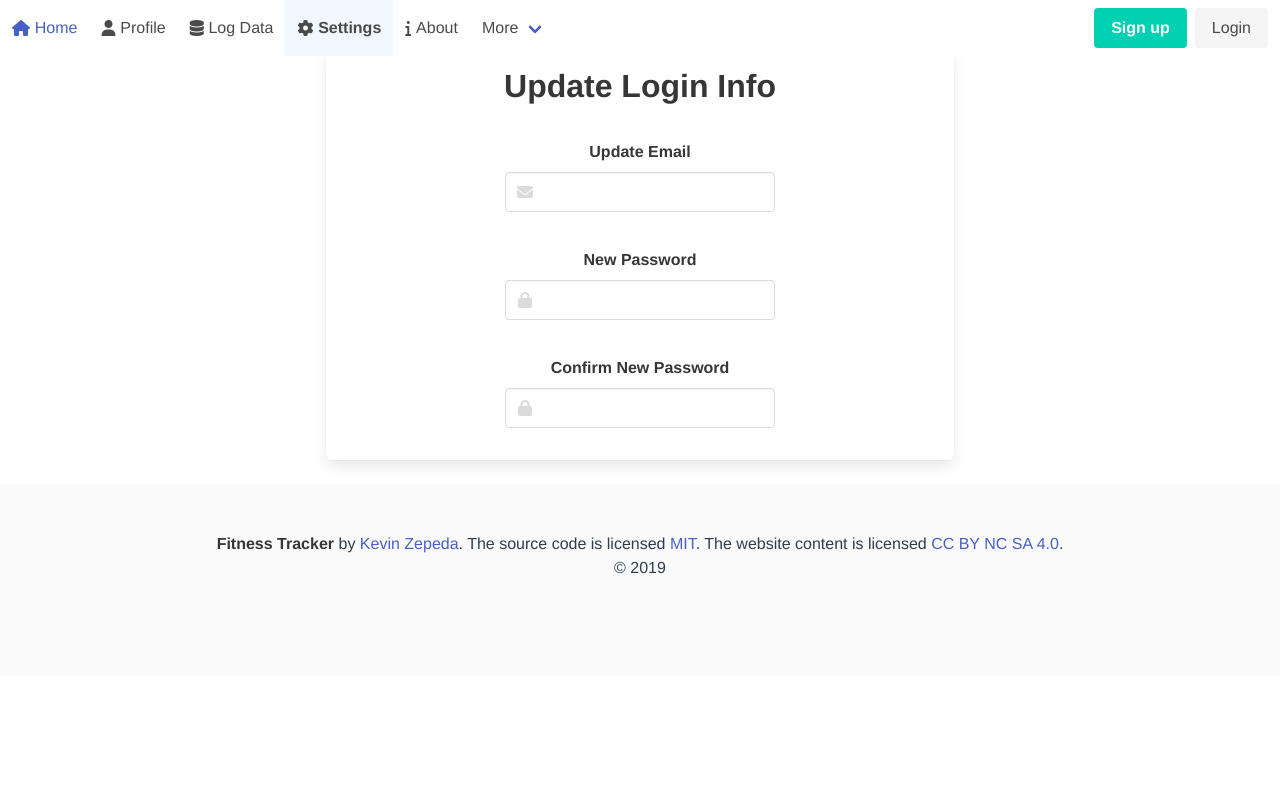
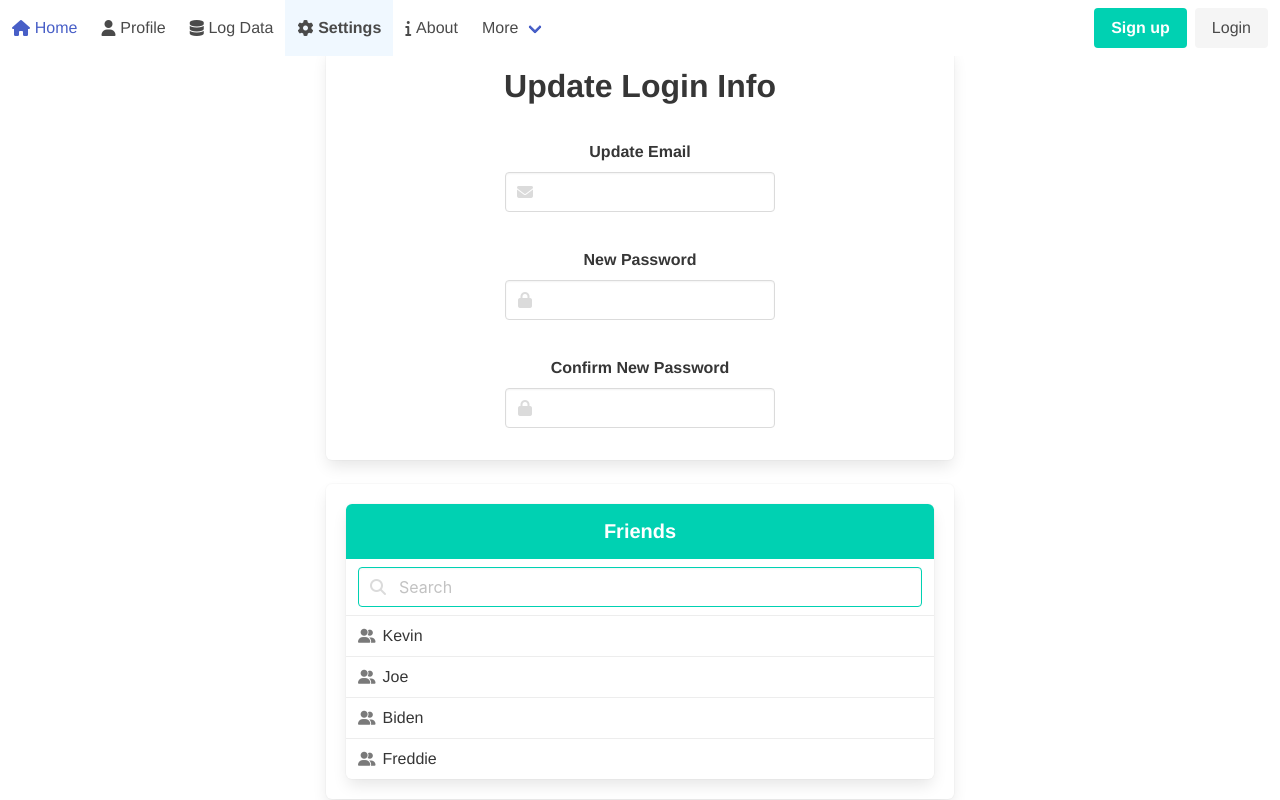
Before and after one commit to kevinzepeda97/FT, a Vue app in the folder client/: page /#/settings in a window 1280 px wide. Shown: the top 800 px of the page. Built offline with nearby package versions, Linux system fonts and the light colour scheme.

Commit message:
Added Friend Module on Settings

```diff
--- a/client/src/views/Settings.vue
+++ b/client/src/views/Settings.vue
@@ -32,7 +32,45 @@
             </span>
           </div>
         </div>
-
+      </div>
+      <div class="box">
+        <article class="panel is-primary">
+  <p class="panel-heading">
+    Friends
+  </p>
+  <div class="panel-block">
+    <p class="control has-icons-left">
+      <input class="input is-primary" type="text" placeholder="Search">
+      <span class="icon is-left">
+        <i class="fas fa-search" aria-hidden="true"></i>
+      </span>
+    </p>
+  </div>
+  <a class="panel-block">
+    <span class="panel-icon">
+<i class="fas fa-user-friends" aria-hidden="true"></i>
+    </span>
+    Kevin
+  </a>
+  <a class="panel-block">
+    <span class="panel-icon">
+<i class="fas fa-user-friends" aria-hidden="true"></i>
+    </span>
+    Joe
+  </a>
+  <a class="panel-block">
+    <span class="panel-icon">
+<i class="fas fa-user-friends" aria-hidden="true"></i>
+    </span>
+    Biden
+  </a>
+  <a class="panel-block">
+    <span class="panel-icon">
+<i class="fas fa-user-friends" aria-hidden="true"></i>
+    </span>
+    Freddie
+  </a>
+</article>
       </div>
     </div>
   </div>
```
